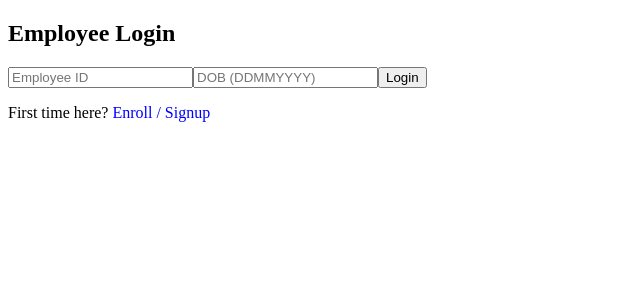
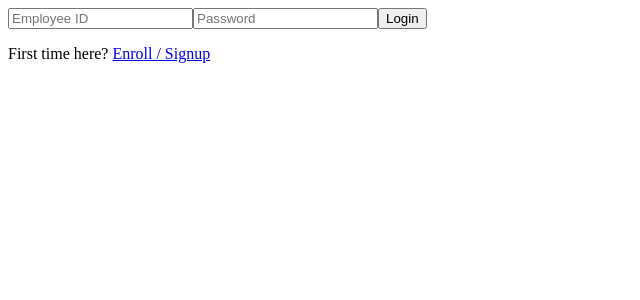
Before and after one commit to GCPL-Insurance/gmc-enrollment, a React (Vite) app in the folder gmc-enrollment-frontend/: page / in a window 1280 px wide. Shown: the top 300 px of the page, without its empty margins (0-640 px from the left). Built offline with nearby package versions, Linux system fonts and the light colour scheme.

Commit message:
login change

```diff
--- a/gmc-enrollment-frontend/src/pages/Login.jsx
+++ b/gmc-enrollment-frontend/src/pages/Login.jsx
@@ -1,52 +1,30 @@
 import { useState } from "react";
-import { useNavigate } from "react-router-dom";
 import { login } from "../api/auth";
 
 export default function Login() {
   const [empId, setEmpId] = useState("");
-  const [dob, setDob] = useState("");
+  const [password, setPassword] = useState("");
   const [error, setError] = useState("");
-
-  const navigate = useNavigate();
 
   const handleLogin = async (e) => {
     e.preventDefault();
     setError("");
 
     try {
-      const response = await login(String(empId), String(dob));
+      const res = await login(empId, password);
 
-      /**
-       * BACKEND CONTRACT
-       * ----------------
-       * First-time login:
-       * { requirePasswordChange: true }
-       *
-       * Normal login:
-       * { token: "...", role: "employee" }
-       */
-
-      if (response?.requirePasswordChange) {
-        navigate("/force-password-change");
-        return;
+      if (res.forcePasswordChange) {
+        window.location.href = "/force-password-change";
+      } else {
+        alert("Login successful");
       }
-
-      if (response?.token) {
-        localStorage.setItem("token", response.token);
-        navigate("/dashboard"); // create later
-        return;
-      }
-
-      setError("Invalid login response");
     } catch (err) {
-      setError(err.message || "Login failed");
+      setError(err.message);
     }
   };
 
   return (
     <form onSubmit={handleLogin}>
-      <h2>Employee Login</h2>
-
       <input
         type="text"
         placeholder="Employee ID"
@@ -56,10 +34,10 @@ export default function Login() {
       />
 
       <input
-        type="text"
-        placeholder="DOB (DDMMYYYY)"
-        value={dob}
-        onChange={(e) => setDob(e.target.value)}
+        type="password"
+        placeholder="Password"
+        value={password}
+        onChange={(e) => setPassword(e.target.value)}
         required
       />
 
@@ -68,13 +46,7 @@ export default function Login() {
       {error && <p style={{ color: "red" }}>{error}</p>}
 
       <p>
-        First time here?{" "}
-        <span
-          style={{ color: "blue", cursor: "pointer" }}
-          onClick={() => navigate("/signup")}
-        >
-          Enroll / Signup
-        </span>
+        First time here? <a href="/signup">Enroll / Signup</a>
       </p>
     </form>
   );
```
